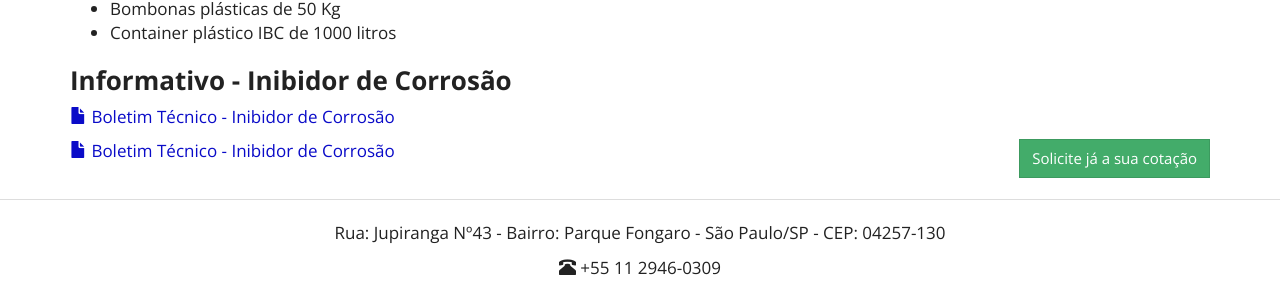
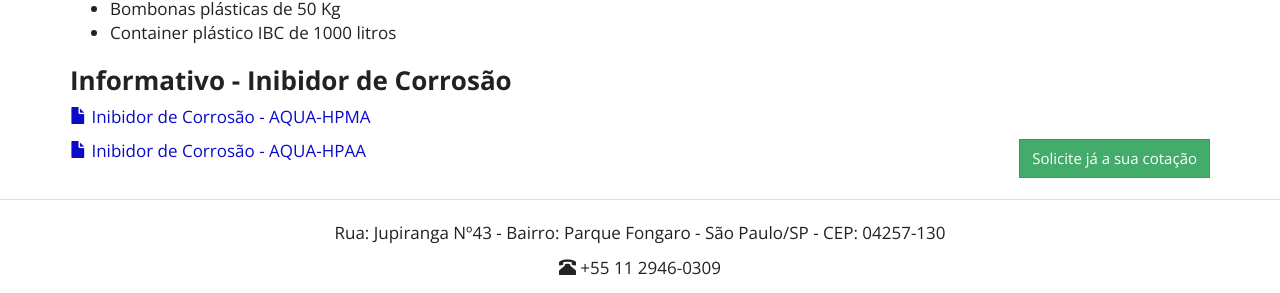
Before and after one commit to purewaterefluentes/purewaterefluentes.github.io, a Jekyll site: the page built from produtos/inibidor-de-corrosao.md, in a window 1280 px wide and 1358 px high. Shown: the part 1034-1327 px from the top of the window. Built offline with Jekyll 4.4.1, drawn with Linux system fonts in a browser that asks for light colours; nearby versions of some CDN libraries; library files that are not in the unit come from our copies.

Commit message:
Update inibidor-de-corrosao.md

```diff
--- a/produtos/inibidor-de-corrosao.md
+++ b/produtos/inibidor-de-corrosao.md
@@ -39,6 +39,6 @@ Os produtos da linha Purewater Efluentes possuem tecnologia Anticorrosão e uma
 
 ### **Informativo - Inibidor de Corrosão**
 
-{% include purewater/link-boletim.html label="Boletim Técnico - Inibidor de Corrosão" arquivo="BOLETIM TÉCNICO - AQUA-HPMA inibidor Corrosão - REVISADO.pdf" %}
+{% include purewater/link-boletim.html label="Inibidor de Corrosão - AQUA-HPMA" arquivo="BOLETIM TÉCNICO - AQUA-HPMA inibidor Corrosão - REVISADO.pdf" %}
 
-{% include purewater/link-boletim.html label="Boletim Técnico - Inibidor de Corrosão" arquivo="BOLETIM TÉCNICO AQUA-HPAA.pdf" %}
+{% include purewater/link-boletim.html label="Inibidor de Corrosão - AQUA-HPAA" arquivo="BOLETIM TÉCNICO AQUA-HPAA.pdf" %}
```
